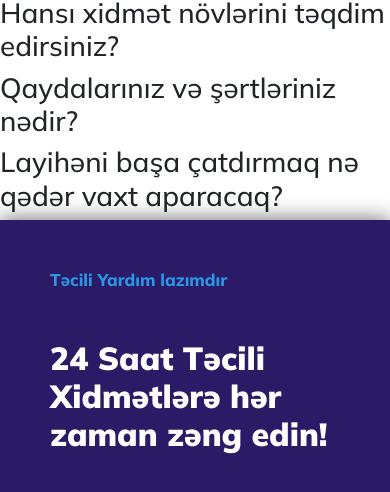
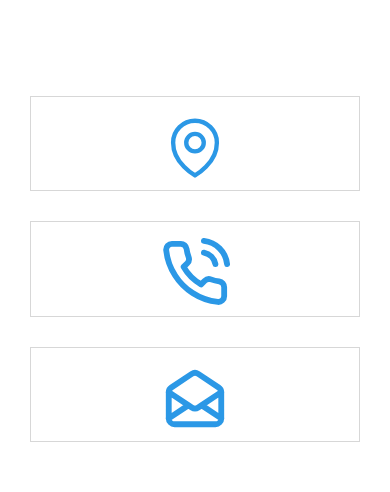
Before and after one commit to aygun98/diplom, a React (Create React App) app: page /elaqe in a window 390 px wide. Shown: the part 2312-2804 px from the top of the page. Built offline with nearby package versions, Linux system fonts and the light colour scheme.

Commit message:
contact bitdi

```diff
--- a/src/components/AboutAcardion.jsx
+++ b/src/components/AboutAcardion.jsx
@@ -1,27 +1,15 @@
-import React from 'react'
+import React, { useState } from 'react';
 import './css/AboutAcardion.css'
 import {VscTools} from 'react-icons/vsc'
 import {BsBricks} from 'react-icons/bs'
 import {IoIosPeople} from 'react-icons/io'
 
 const AboutAcardion = () => {
-    let acc = document.getElementsByClassName("accordion");
-    let i;
 
+    const [ElaqeActive1, setElaqeActive1] = useState(false);
 
-    const ac = () => {
-        for (i = 0; i < acc.length; i++) {
-            acc[i].addEventListener("click", function () {
-                this.classList.toggle("active");
-                let panel = this.nextElementSibling;
-                if (panel.style.display === "block") {
-                    panel.style.display = "none";
-                } else {
-                    panel.style.display = "block";
-                }
-            });
-        }
-    }
+    const [ElaqeActive2, setElaqeActive2] = useState(false);
+    const [ElaqeActive3, setElaqeActive3] = useState(false);
 
 
 
@@ -29,7 +17,7 @@ const AboutAcardion = () => {
     return (
         <>
         <div className='about-acardion-header-menu-container'>
-        <div className='about-acardion-header-text'>
+        <div className='about-acardion-header-text' >
            <h6>Üstünlüklərimiz</h6>
            <h1>Gəlin Sizə Hər şeyi Düzəltməyə Kömək edək</h1>
             <p>Ağrıma heyfslənirəm, amma elitamı itirdiyimə görə çox üzülürəm.</p>
@@ -37,32 +25,32 @@ const AboutAcardion = () => {
 
         <div className='about-acardion-container'>
 
-            <div className='acardion-div'>
-                <div class="accordion" onClick={ac} >
+            <div className='about-acardion-div'>
+                <div class="about-accordion" onClick={() =>setElaqeActive1(!ElaqeActive1)  }  >
                     <VscTools className='about-acardion-icon' />
                     <h1>Unudulmaz Təcrübə</h1>
                     </div>
-                  <div class="panel">
+                    {ElaqeActive1 && <div class="panel">
                   <p>Müştəri çox önəmlidir, müştərini müştəri izləyəcək. İndi o, sonda idi.Müştəri çox önəmlidir, müştərini müştəri izləyəcək. İndi o, sonda idi. </p>
-                </div>
+                </div>}
             </div>
-            <div className='acardion-div'>
-                <div class="accordion" onClick={ac}>
+            <div className='about-acardion-div'>
+                <div class="about-accordion"  onClick={() => setElaqeActive2(!ElaqeActive2)}>
                     <BsBricks className='about-acardion-icon'/>
                   <h1>Keyfiyyətə Nəzarət Sistemi</h1>
                     </div>
-                     <div class="panel">
+                    {ElaqeActive2 &&    <div class="panel">
                     <p>Müştəri çox önəmlidir, müştərini müştəri izləyəcək. İndi o, sonda idi.Müştəri çox önəmlidir, müştərini müştəri izləyəcək. İndi o, sonda idi.</p>
-                </div>
+                </div>}
             </div>
-            <div className='acardion-div'>
-                <div class="accordion" onClick={ac}>
+            <div className='about-acardion-div'>
+                <div class="about-accordion"  onClick={() => setElaqeActive3(!ElaqeActive3)} >
                     <IoIosPeople className='about-acardion-icon'/>
                     <h1>Peşəkar və İxtisaslı</h1>
                     </div>
-                     <div class="panel">
+                    {ElaqeActive3 &&  <div class="panel">
                     <p>Müştəri çox önəmlidir, müştərini müştəri izləyəcək. İndi o, sonda idi.Müştəri çox önəmlidir, müştərini müştəri izləyəcək. İndi o, sonda idi.</p>
-                </div>
+                </div>}
             </div>
         </div>
         </div>
--- a/src/components/Contact.jsx
+++ b/src/components/Contact.jsx
@@ -3,12 +3,14 @@ import './css/Contact.css'
 import CompleHeaders from './CompleHeaders'
 import ContactForm from './ContactForm'
 import ContactElaqe from './ContactElaqe'
+import ContactMap from './ContactMap'
 const Contact = () => {
   return (
     <>
     <CompleHeaders h6='Əlaqə' h1='Bizimlə əlaqə saxlayın'/>
       <ContactForm/>
       <ContactElaqe/>
+      <ContactMap/>
     </>
   )
 }
--- a/src/components/ContactElaqe.jsx
+++ b/src/components/ContactElaqe.jsx
@@ -1,36 +1,49 @@
 
 import React, { useState } from 'react';
 import './css/ContactElaqe.css'
+import {HiOutlineMapPin} from 'react-icons/hi2'
+import {FiPhoneCall} from 'react-icons/fi'
+import {HiOutlineMailOpen} from 'react-icons/hi'
 
 const ContactElaqe = () => {
 
-    const [isActive1, setIsActive1] = useState(false);
-    const [isActive2, setIsActive2] = useState(false);
-    const [isActive3, setIsActive3] = useState(false);
+    const [ElaqeActive1, setElaqeActive1] = useState(false);
+    const [ElaqeActive2, setElaqeActive2] = useState(false);
+    const [ElaqeActive3, setElaqeActive3] = useState(false);
     return (
         <>
-            <div className="contact-accordion-item">
-                <div className="contact-accordion-title" onClick={() => setIsActive1(!isActive1)}>
-                    <h1>
-                        Hansı xidmət növlərini təqdim edirsiniz?</h1>
+            <div className='contact-elaqe'>
+                <div className="contact-accordion-item">
+                    <div className="contact-accordion-title" onClick={() => setElaqeActive1(!ElaqeActive1)}>
+                        <h1><HiOutlineMapPin/></h1>
 
+                    </div>
+                    {ElaqeActive1 && <div className="contact-accordion-content">
+                        <h6>Ofis yeri</h6>
+                        <p>99 Broklyn New Street, ABŞ</p>
+                        </div>}
                 </div>
-                {isActive1 && <p className="contact-accordion-content">Çox uzaqlarda, söz dağlarının arxasında, Vokalia və Consonantia ölkələrindən uzaqlarda, kor mətnlər yaşayır. Ayrılaraq sahildəki Bookmarksgrove-da yaşayırlar</p>}
-            </div>
-            <div className="contact--item">
-                <div className="contact-accordion-title" onClick={() => setIsActive2(!isActive2)}>
-                    <h1>Qaydalarınız və şərtləriniz nədir?</h1>
+                <div className="contact-accordion-item">
+                    <div className="contact-accordion-title" onClick={() => setElaqeActive2(!ElaqeActive2)}>
+                        <h1><FiPhoneCall/></h1>
 
+                    </div>
+                    {ElaqeActive2 && <div className="contact-accordion-content">
+                        <h6>Telefon nömrəsi</h6>
+                        <p>+123 456 789</p>
+                      </div>}
                 </div>
-                {isActive2 && <p className="contact-accordion-content">Çox uzaqlarda, söz dağlarının arxasında, Vokalia və Consonantia ölkələrindən uzaqlarda, kor mətnlər yaşayır. Ayrılaraq sahildəki Bookmarksgrove-da yaşayırlar</p>}
-            </div>
-            <div className="contact-accordion-item">
-                <div className="contact-accordion-title" onClick={() => setIsActive3(!isActive3)}>
-                    <h1>Layihəni başa çatdırmaq nə qədər vaxt aparacaq?</h1>
+                <div className="contact-accordion-item">
+                    <div className="contact-accordion-title" onClick={() => setElaqeActive3(!ElaqeActive3)}>
+                        <h1><HiOutlineMailOpen/></h1>
 
 
+                    </div>
+                    {ElaqeActive3 && <div className="contact-accordion-content">
+                        <h6>E-poçt ünvanı</h6>
+                        <p>info@fixano.com</p>
+                        </div>}
                 </div>
-                {isActive3 && <p className="contact-accordion-content">Çox uzaqlarda, söz dağlarının arxasında, Vokalia və Consonantia ölkələrindən uzaqlarda, kor mətnlər yaşayır. Ayrılaraq sahildəki Bookmarksgrove-da yaşayırlar</p>}
             </div>
         </>
     )
--- /dev/null
+++ b/src/components/ContactMap.jsx
@@ -0,0 +1,15 @@
+import React from 'react'
+import './css/ContactMap.css'
+const ContactMap = () => {
+  return (
+    <>
+    <div className='contact-map' >
+      <iframe width="100%"height="600" frameborder="0" scrolling="no" marginheight="0" marginwidth="0" src="https://maps.google.com/maps?width=100%25&amp;height=600&amp;hl=en&amp;q=IT%20brain+(My%20Business%20Name)&amp;t=&amp;z=14&amp;ie=UTF8&amp;iwloc=B&amp;output=embed">
+        <a href="https://www.maps.ie/distance-area-calculator.html">measure distance on map</a>
+        </iframe>
+        </div>
+    </>
+  )
+}
+
+export default ContactMap
--- a/src/components/css/AboutFerqli.css
+++ b/src/components/css/AboutFerqli.css
@@ -58,7 +58,7 @@
     }
     .about-ferqli-left{
         width: 100%;
-        background-color: aqua;
+        /* background-color: aqua; */
     }
     .about-ferqli-right{
         width: 100%;
--- a/src/components/css/ContactElaqe.css
+++ b/src/components/css/ContactElaqe.css
@@ -0,0 +1,81 @@
+.contact-elaqe{
+    display: flex;
+    width: 100%;
+    padding: 100px;
+    justify-content: space-around;
+
+}
+
+.contact-accordion-item{
+border: 1px solid rgba(0, 0, 0, 0.158);
+width: 300px;
+height: max-content;
+cursor: pointer;
+
+}
+.contact-accordion-item:hover{
+    background-color: #2b1a66;
+    color: #fff ;
+}
+.contact-accordion-item:hover p{
+
+    color: #fff ;
+}
+.contact-accordion-title{
+    display: flex;
+    justify-content: center;
+    align-items: center;
+}
+.contact-accordion-title h1{
+ font-size: 70px;
+ color: #2b98e6;
+
+}
+.contact-accordion-content h6{
+   font-size: 20px;
+text-align: center;
+font-weight: 600;
+}
+.contact-accordion-content p{
+   font-size: 15px;
+text-align: center;
+color: #626262;
+font-weight: 600;
+}
+/* media */
+
+@media (max-width:1255px) {
+
+    .contact-elaqe{
+        padding: 100px 50px;
+    }
+}
+@media (max-width:1135px) {
+
+    .contact-elaqe{
+        padding: 100px 20px;
+    }
+}
+@media (max-width:991px) {
+
+    .contact-elaqe{
+        padding: 100px 50px;
+    }
+}
+@media (max-width:800px) {
+
+    .contact-elaqe{
+        padding: 100px 30px;
+    }
+}
+@media (max-width:1000px) {
+
+    .contact-elaqe{
+        flex-direction: column;
+        align-items: center;
+        gap: 30px;
+    }
+    .contact-accordion-item{
+        width: 100%;
+    }
+}
--- /dev/null
+++ b/src/components/css/ContactMap.css
@@ -0,0 +1,27 @@
+.contact-map{
+    padding: 100px;
+    width: 100%;
+}
+@media (max-width:1255px) {
+    .contact-map{
+        padding: 100px 50px;
+    }
+}
+@media (max-width:1135px) {
+    .contact-map{
+        padding: 100px 20px;
+    }
+}
+@media (max-width:991px) {
+    .contact-map{
+        padding: 100px 50px;
+    }
+}
+@media (max-width:800px) {
+    .contact-map{
+        padding: 100px 30px;
+    }
+}
+.contact-map > iframe{
+    width: 100%;
+}
--- a/src/components/css/Form.css
+++ b/src/components/css/Form.css
@@ -39,10 +39,11 @@ input[type="submit"]{
     font-weight: 700;
     margin-top: 10px;
 }
-input:focus{
+input:focus, textarea:focus{
     box-shadow: 0 0 9px #2b98e659;
     border-color: #2b98e6;
 }
+
 
 @media (max-width:500px) {
      form> div{
```
Also changed, not shown: src/components/css/AboutAcardion.css (+7 -5 lines), src/components/css/ServiceDetailCanvas.css (+4 -4 lines).
